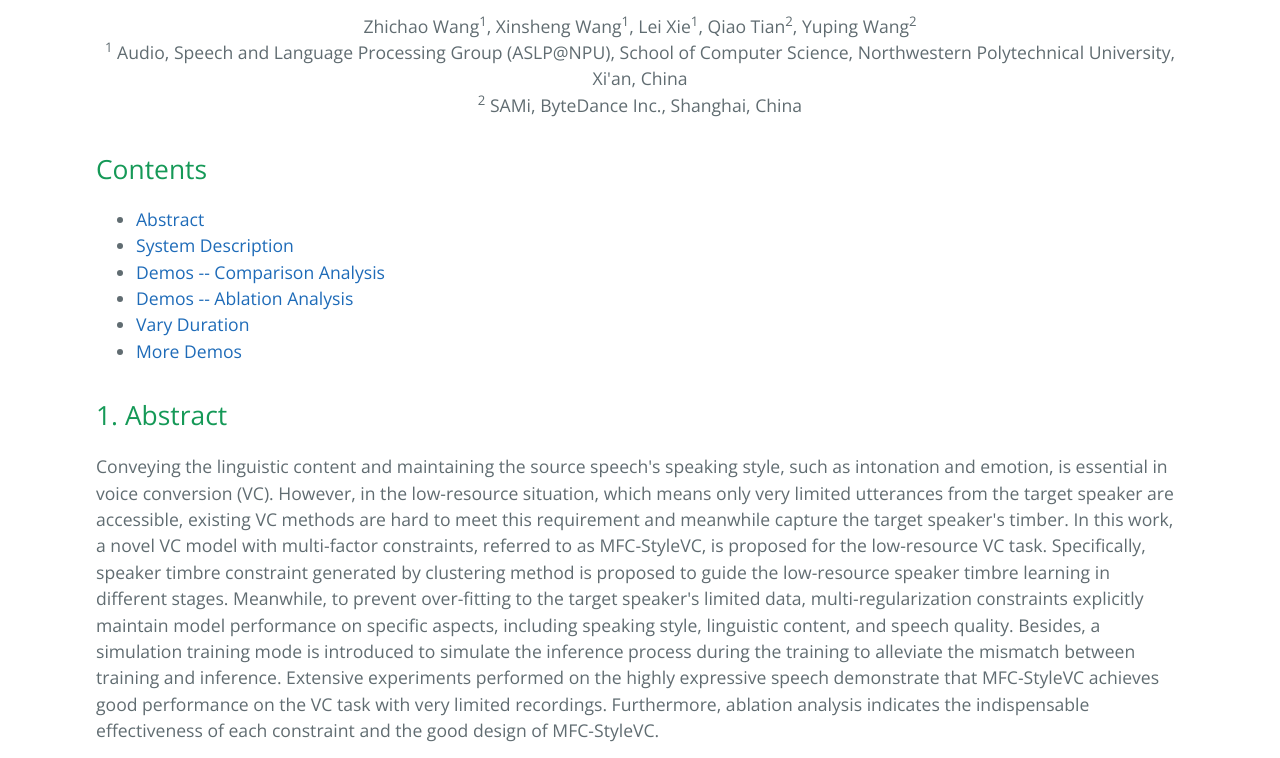
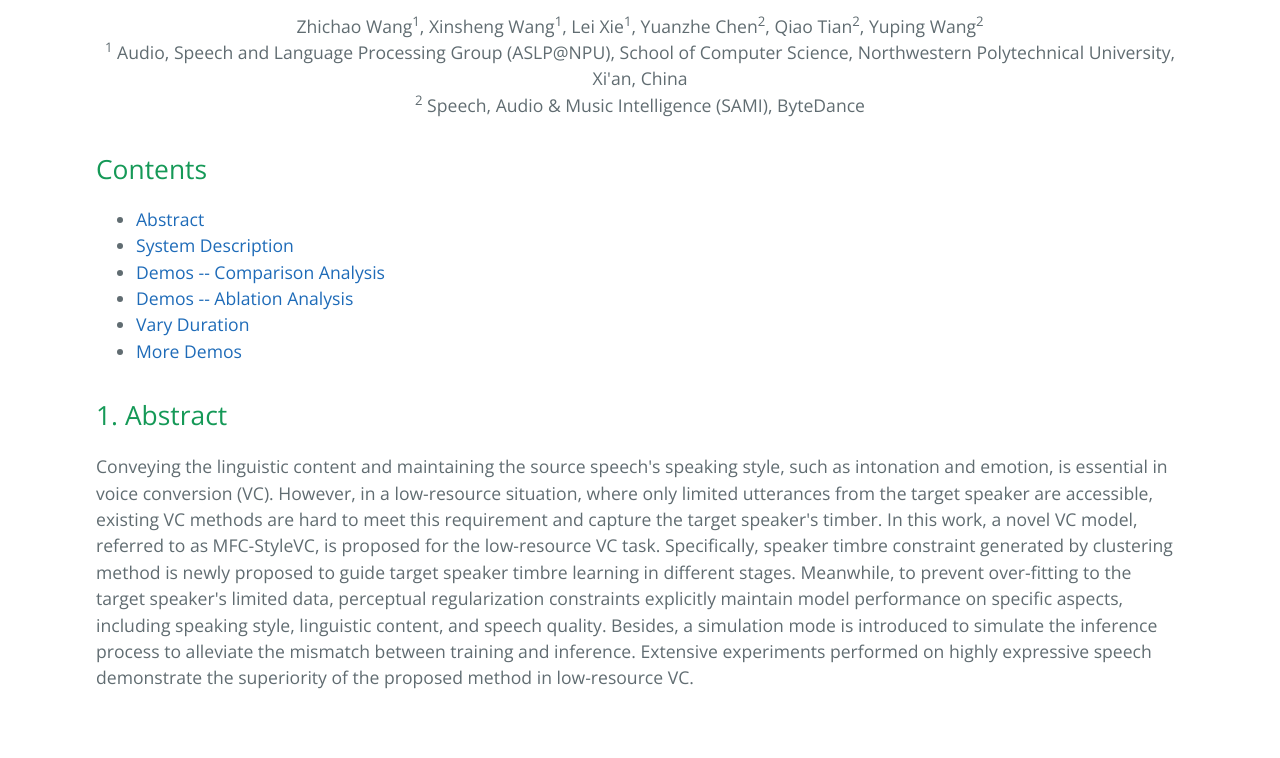
Before and after one commit to kerwinchao/lowresourcevc.github.io, a plain HTML site: page index.html in a window 1280 px wide. Shown: the part 301-1059 px from the top of the page. Drawn offline with nearby package versions, Linux system fonts and the light colour scheme.

Commit message:
Update index.html

```diff
--- a/index.html
+++ b/index.html
@@ -25,9 +25,9 @@
 
 <section class="main-content">
     <h1 id=""><center>Delivering Speaking Style in Low-resource Voice Conversion with Multi-factor Constraints</center></h1>
-    <center> Zhichao Wang<sup>1</sup>, Xinsheng Wang<sup>1</sup>, Lei Xie<sup>1</sup>, Qiao Tian<sup>2</sup>, Yuping Wang<sup>2</sup> </center>
+    <center> Zhichao Wang<sup>1</sup>, Xinsheng Wang<sup>1</sup>, Lei Xie<sup>1</sup>, Yuanzhe Chen<sup>2</sup>, Qiao Tian<sup>2</sup>, Yuping Wang<sup>2</sup> </center>
     <center> <sup>1</sup> Audio, Speech and Language Processing Group (ASLP@NPU), School of Computer Science, Northwestern Polytechnical University, Xi'an, China</center>
-    <center> <sup>2</sup> SAMi, ByteDance Inc., Shanghai, China</center>
+    <center> <sup>2</sup> Speech, Audio & Music Intelligence (SAMI), ByteDance</center>
 
 <h2>Contents</h2>
 <ul>
@@ -40,7 +40,7 @@
 </ul>
 
 <h2 id="abstract">1. Abstract<a name="abstract"></a></h2>
-<p>Conveying the linguistic content and maintaining the source speech's speaking style, such as intonation and emotion, is essential in voice conversion (VC). However, in the low-resource situation, which means only very limited utterances from the target speaker are accessible, existing VC methods are hard to meet this requirement and meanwhile capture the target speaker's timber. In this work, a novel VC model with multi-factor constraints, referred to as MFC-StyleVC, is proposed for the low-resource VC task. Specifically, speaker timbre constraint generated by clustering method is proposed to guide the low-resource speaker timbre learning in different stages. Meanwhile, to prevent over-fitting to the target speaker's limited data, multi-regularization constraints explicitly maintain model performance on specific aspects, including speaking style, linguistic content, and speech quality. Besides, a simulation training mode is introduced to simulate the inference process during the training to alleviate the mismatch between training and inference. Extensive experiments performed on the highly expressive speech demonstrate that MFC-StyleVC achieves good performance on the VC task with very limited recordings. Furthermore, ablation analysis indicates the indispensable effectiveness of each constraint and the good design of MFC-StyleVC.  </p>
+<p> Conveying the linguistic content and maintaining the source speech's speaking style, such as intonation and emotion, is essential in voice conversion (VC). However, in a low-resource situation, where only limited utterances from the target speaker are accessible, existing VC methods are hard to meet this requirement and capture the target speaker's timber. In this work, a novel VC model, referred to as MFC-StyleVC, is proposed for the low-resource VC task. Specifically, speaker timbre constraint generated by clustering method is newly proposed to guide target speaker timbre learning in different stages. Meanwhile, to prevent over-fitting to the target speaker's limited data, perceptual regularization constraints explicitly maintain model performance on specific aspects, including speaking style, linguistic content, and speech quality. Besides, a simulation mode is introduced to simulate the inference process to alleviate the mismatch between training and inference. Extensive experiments performed on highly expressive speech demonstrate the superiority of the proposed method in low-resource VC.  </p>
 <br><br>
 
 <center><img src='fig/mfc-stylevc.jpg' width=800px></center>
```
